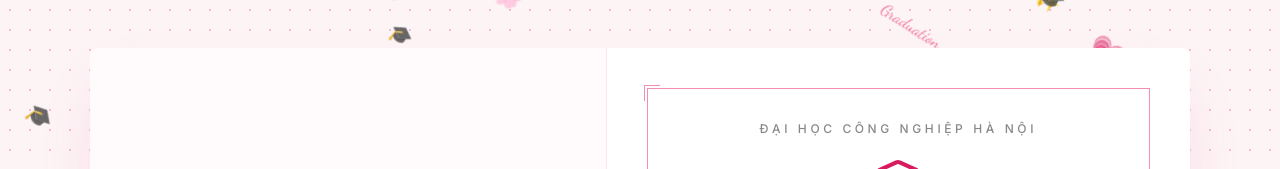
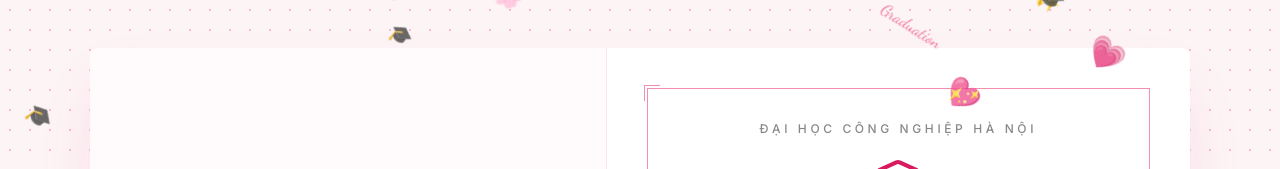
Before and after one commit to ngotai109/thieptotnghiepngokhactai, a React (Vite) app: page / in a window 1280 px wide. Shown: the top 169 px of the page. Built offline with nearby package versions, Linux system fonts and the light colour scheme; a web font is replaced by a local one.

Commit message:
Increase z-index of falling items to make them fall over the invitation card

```diff
--- a/src/index.css
+++ b/src/index.css
@@ -38,7 +38,7 @@ body {
 .falling-item {
   position: fixed;
   top: -10vh;
-  z-index: 1;
+  z-index: 100;
   pointer-events: none;
   animation: fall linear infinite;
   opacity: 0;
```
